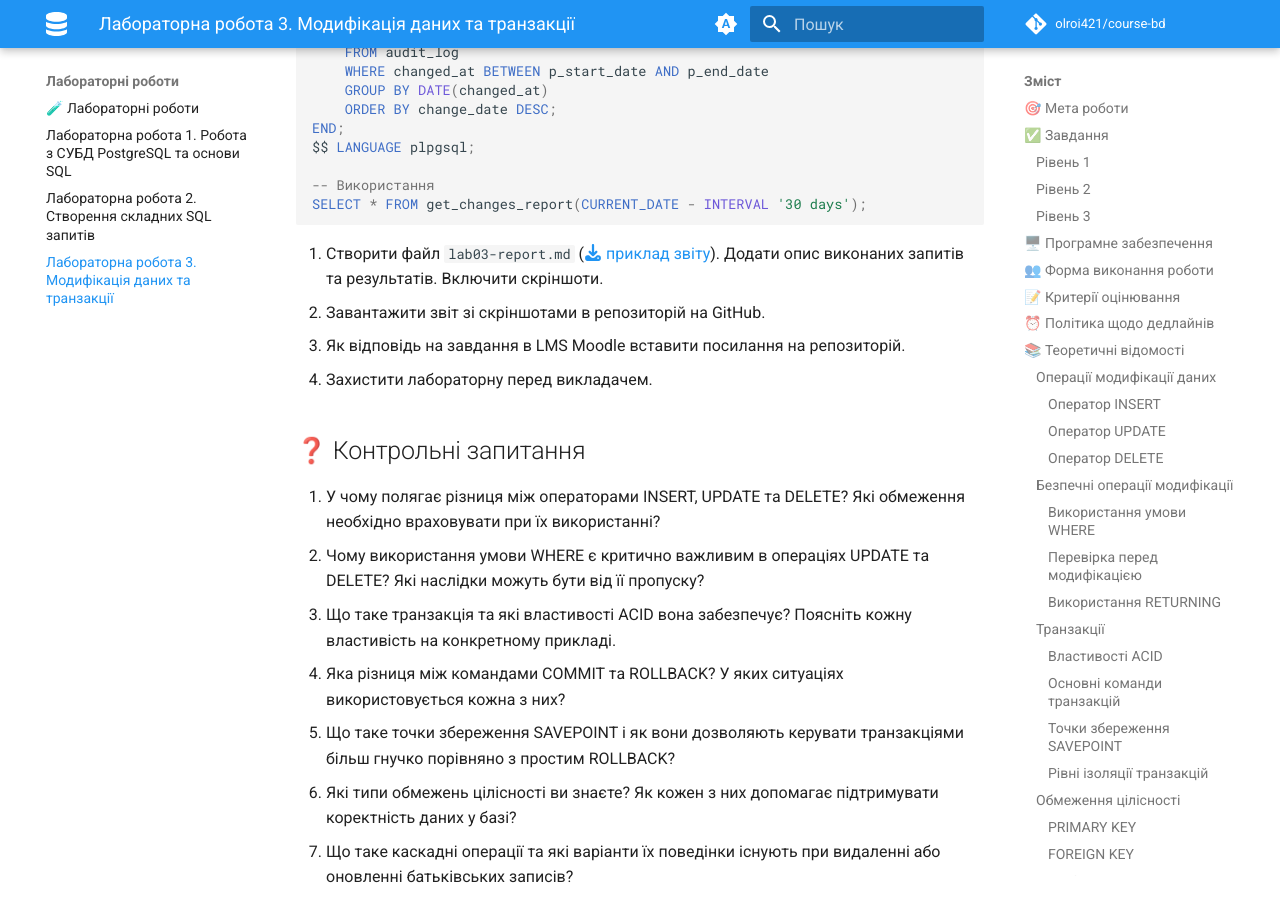
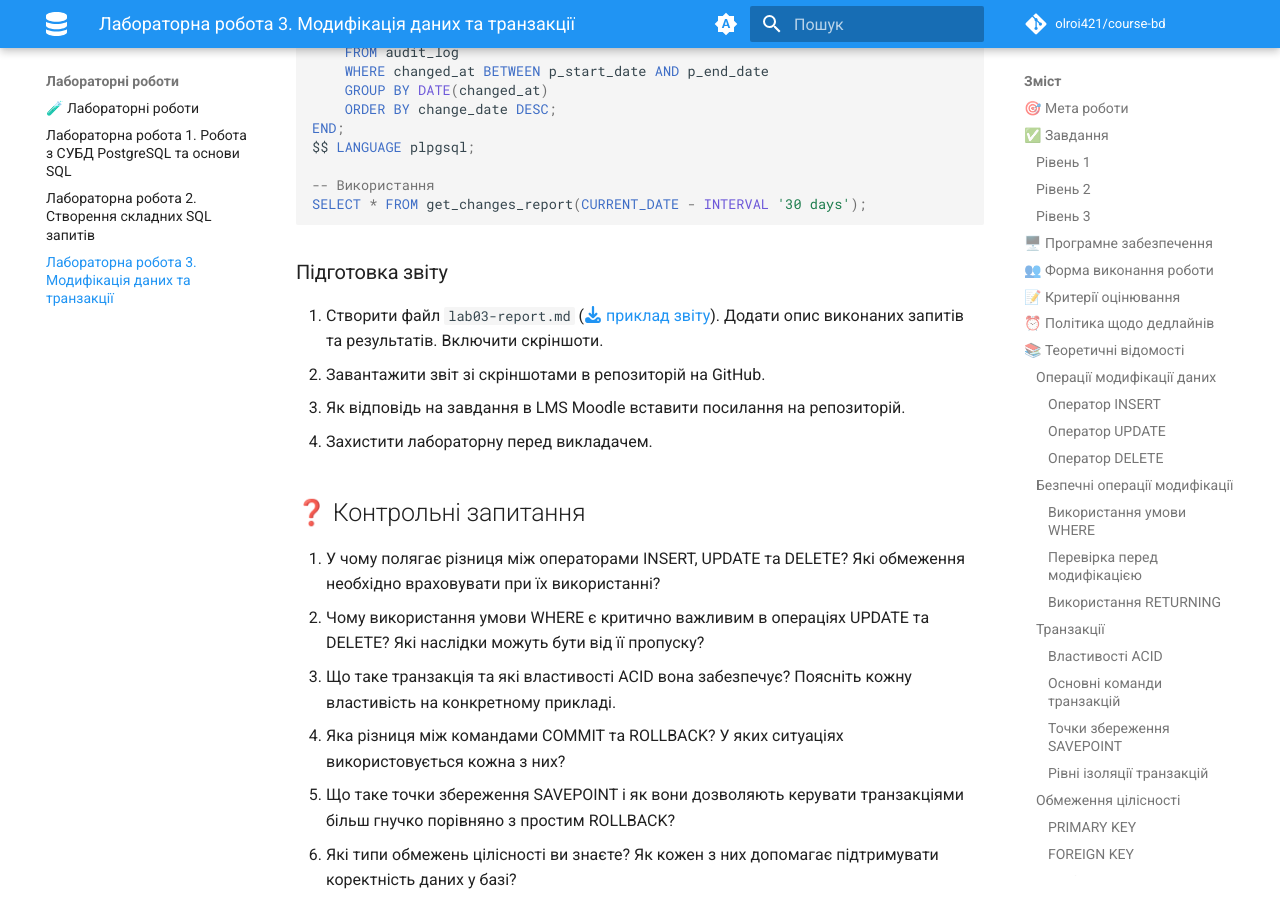
Before and after one commit to olroi421/course-bd, an MkDocs documentation site: the page built from docs/labs/lab-03.md, in a window 1280 px wide and 900 px high, scrolled down 26458 px. Built offline with MkDocs 1.6.1 and Material for MkDocs 9.7.7, drawn with Linux system fonts in a browser that asks for light colours; comment, search, counter and statistics services are not loaded.

Commit message:
Update lab-03.md

````diff
--- a/docs/labs/lab-03.md
+++ b/docs/labs/lab-03.md
@@ -1297,11 +1297,12 @@ $$ LANGUAGE plpgsql;
 -- Використання
 SELECT * FROM get_changes_report(CURRENT_DATE - INTERVAL '30 days');
 ```
+### Підготовка звіту
 
-5. Створити файл `lab03-report.md` ([:fontawesome-solid-download: приклад звіту](assets/lab03-report-example.download){: download="lab03-report.md"}). Додати опис виконаних запитів та результатів. Включити скріншоти.
-6. Завантажити звіт зі скріншотами в репозиторій на GitHub.
-7. Як відповідь на завдання в LMS Moodle вставити посилання на репозиторій.
-8. Захистити лабораторну перед викладачем.
+1. Створити файл `lab03-report.md` ([:fontawesome-solid-download: приклад звіту](assets/lab03-report-example.download){: download="lab03-report.md"}). Додати опис виконаних запитів та результатів. Включити скріншоти.
+2. Завантажити звіт зі скріншотами в репозиторій на GitHub.
+3. Як відповідь на завдання в LMS Moodle вставити посилання на репозиторій.
+4. Захистити лабораторну перед викладачем.
 
 ## ❓ Контрольні запитання
 
````
